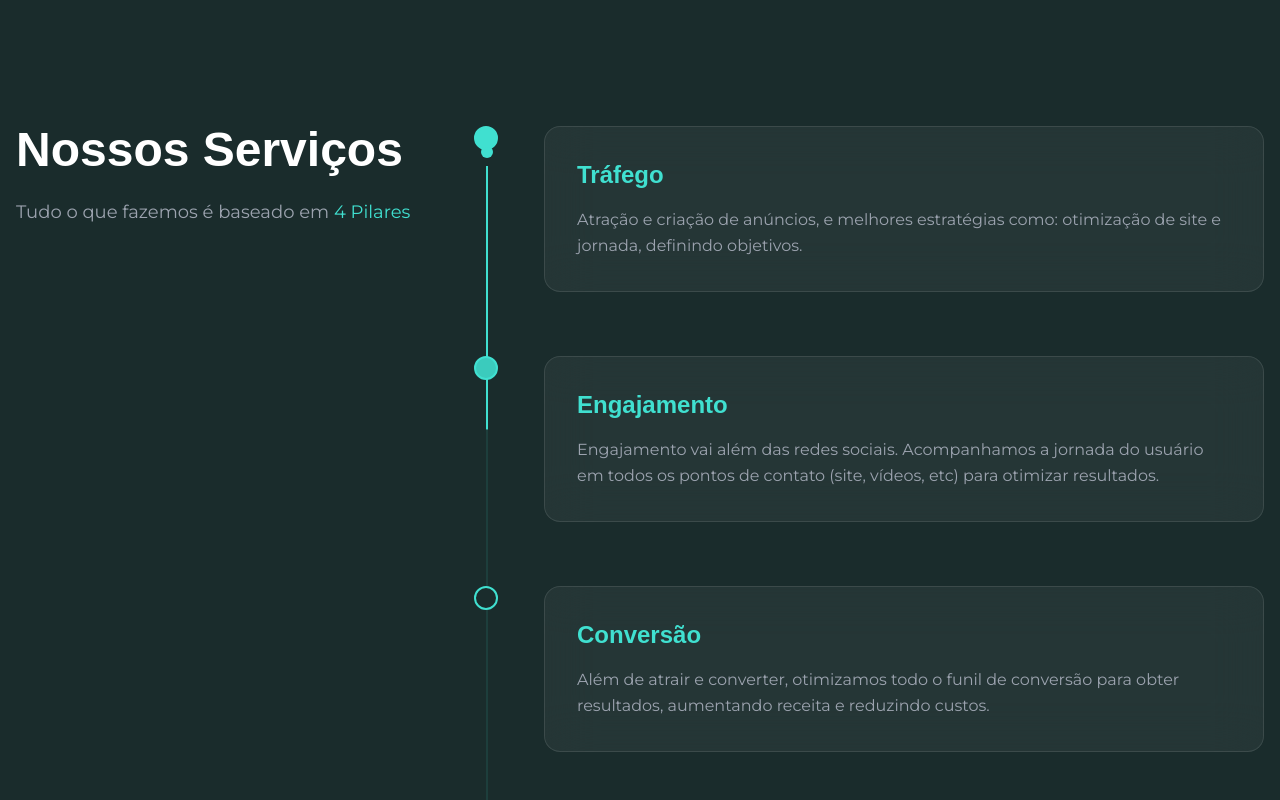
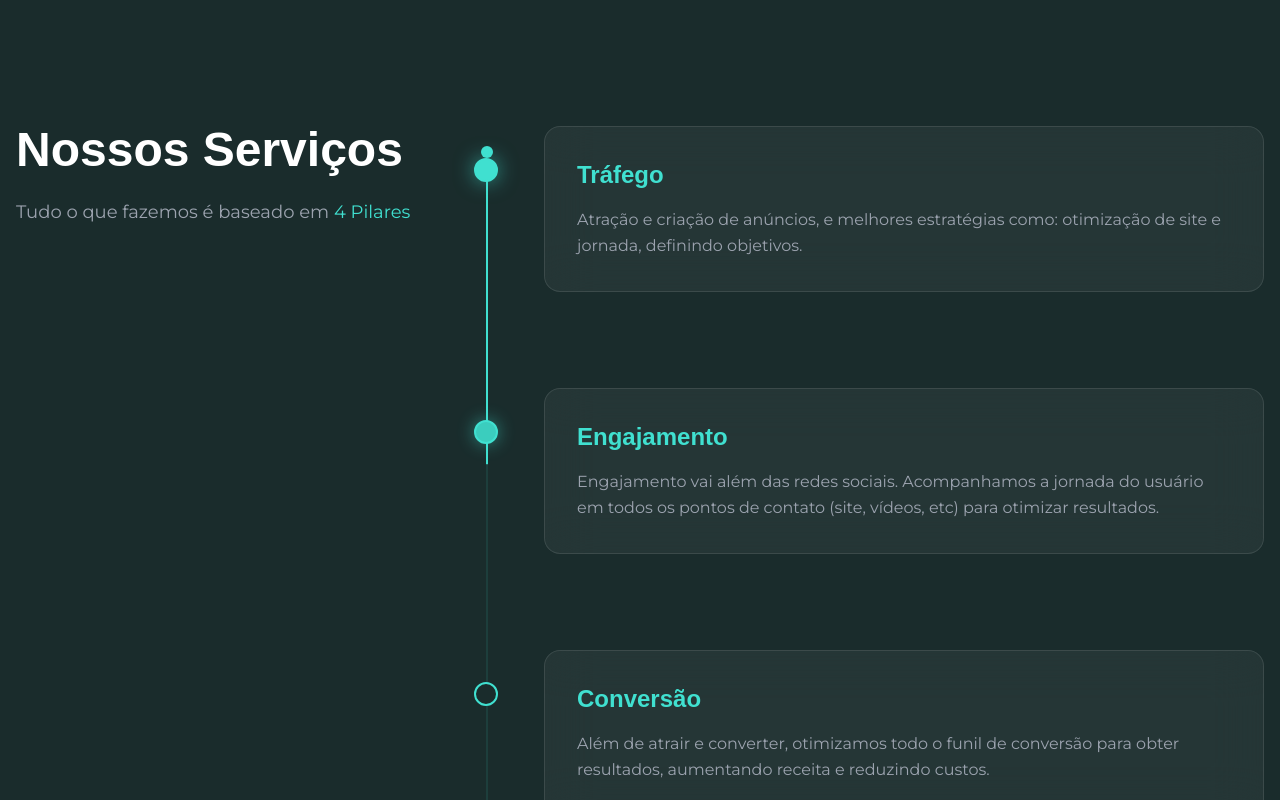
Before and after one commit to gbarbosap7/xtyl-clone, a Next.js app: page / in a window 1280 px wide. Shown: the part 4920-5720 px from the top of the page. Built offline with nearby package versions, Linux system fonts and the light colour scheme.

Commit message:
feat: adiciona efeito de iluminação nos círculos e melhora alinhamento com cards

```diff
--- a/src/components/ServiceSteps.tsx
+++ b/src/components/ServiceSteps.tsx
@@ -55,7 +55,7 @@ const ServiceSteps = () => {
             {/* Container da Timeline */}
             <div className="absolute left-[22px] top-[40px] bottom-[40px] w-[2px] flex flex-col">
               {/* Pontos de início e fim */}
-              <div className="absolute -top-[20px] left-1/2 -translate-x-1/2 w-3 h-3 rounded-full bg-xtyl-primary" />
+              <div className="absolute -top-[20px] left-1/2 -translate-x-1/2 w-3 h-3 rounded-full bg-xtyl-primary shadow-glow" />
               <div className="absolute -bottom-[20px] left-1/2 -translate-x-1/2 w-3 h-3 rounded-full bg-xtyl-primary/20" />
 
               {/* Linha de fundo (não preenchida) */}
@@ -86,11 +86,11 @@ const ServiceSteps = () => {
                 whileInView={{ opacity: 1, x: 0 }}
                 viewport={{ once: true, margin: "-100px" }}
                 transition={{ duration: 0.5, delay: index * 0.2 }}
-                className="relative pl-12 mb-16 last:mb-0"
+                className="relative pl-12 mb-24 last:mb-0 flex items-start"
               >
                 {/* Círculo na Timeline */}
                 <motion.div
-                  className="absolute left-[22px] -translate-x-1/2 w-6 h-6 flex items-center justify-center rounded-full border-2 border-xtyl-primary"
+                  className="absolute left-[22px] top-8 -translate-x-1/2 w-6 h-6 flex items-center justify-center rounded-full border-2 border-xtyl-primary"
                   style={{
                     backgroundColor: useTransform(
                       scrollYProgress,
@@ -99,12 +99,23 @@ const ServiceSteps = () => {
                         (index + 0.5) / steps.length
                       ],
                       ["#1A2C2C", "#40E0D0"]
+                    ),
+                    boxShadow: useTransform(
+                      scrollYProgress,
+                      [
+                        Math.max(0, (index - 0.5) / steps.length),
+                        (index + 0.5) / steps.length
+                      ],
+                      [
+                        "0 0 0 rgba(64, 224, 208, 0)",
+                        "0 0 20px rgba(64, 224, 208, 0.6)"
+                      ]
                     )
                   }}
                 />
 
                 {/* Conteúdo */}
-                <div className="bg-white/5 backdrop-blur-xl rounded-2xl p-8 border border-white/10 card-hover ml-8">
+                <div className="bg-white/5 backdrop-blur-xl rounded-2xl p-8 border border-white/10 card-hover ml-8 flex-1">
                   <h3 className="text-2xl font-clash-display font-bold text-xtyl-primary mb-4">
                     {step.title}
                   </h3>
```
